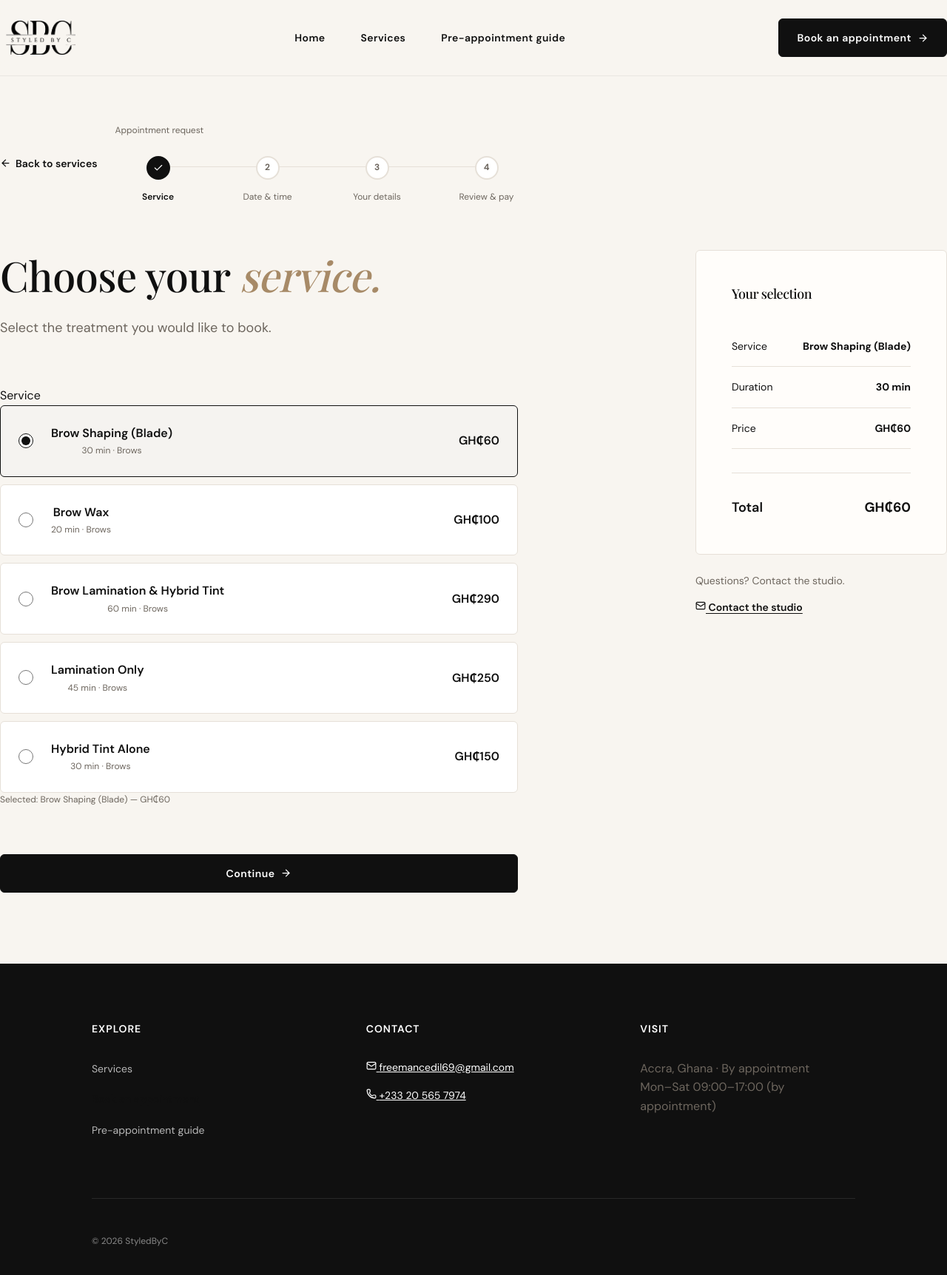
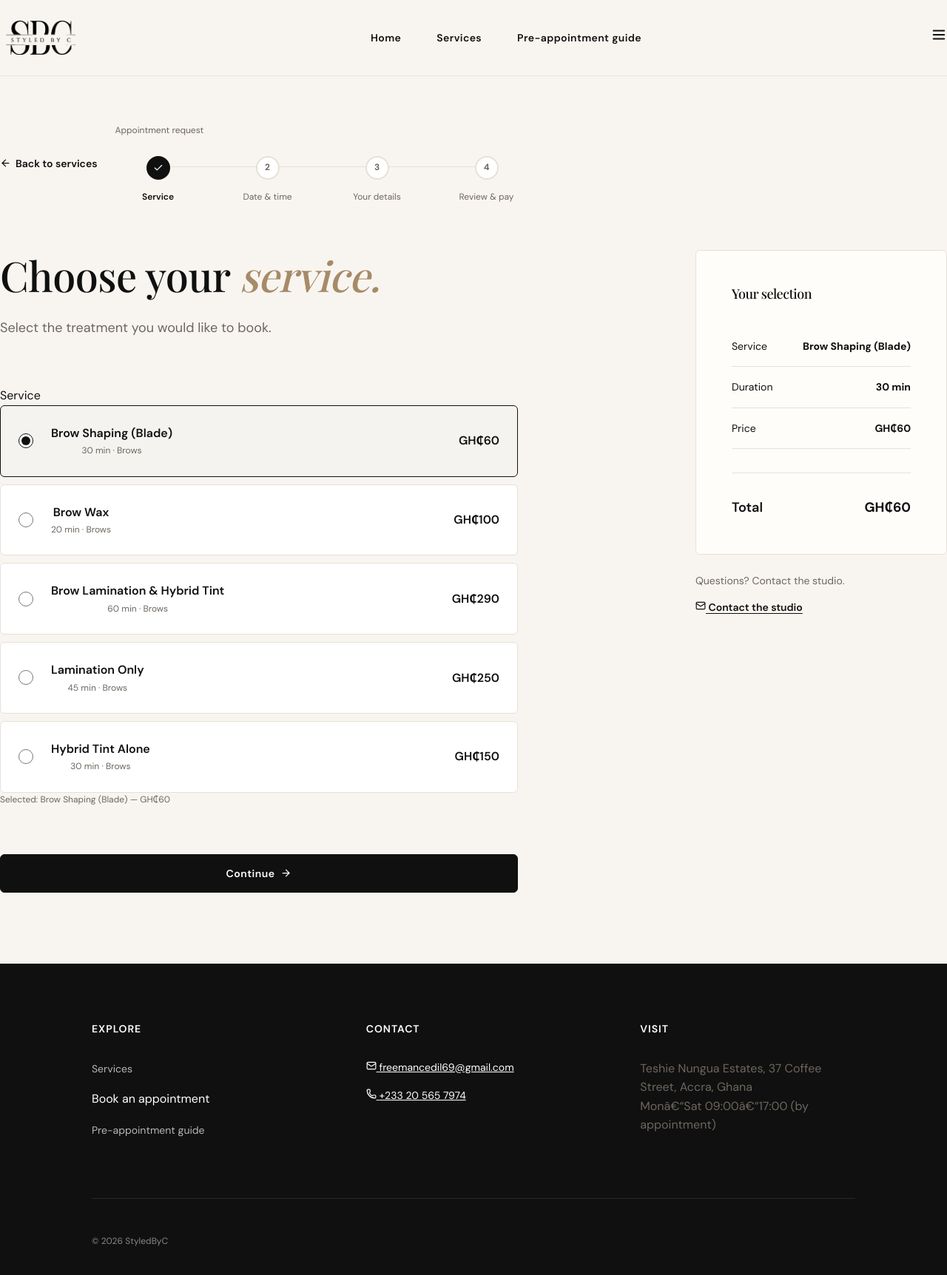
Before and after one commit to Jaytoobad/StyledByC, a React (Vite) app: page /book in a window 1280 px wide. Shown: the top 1724 px of the page at 74% size. Built offline with nearby package versions, Linux system fonts and the light colour scheme; a web font is replaced by a local one.

Commit message:
Remove duplicate book buttons from navbar, make footer book link always visible, update business location

```diff
--- a/src/components/Footer.tsx
+++ b/src/components/Footer.tsx
@@ -26,11 +26,12 @@ export function Footer() {
               </li>
                 <li>
                   <button
-                  className="btn-link"
+                    type="button"
                     onClick={(e) => {
                       e.preventDefault();
                       navigate('/book');
                     }}
+                    className="footer-link"
                   >
                     Book an appointment
                   </button>
--- a/src/components/Nav.tsx
+++ b/src/components/Nav.tsx
@@ -113,21 +113,9 @@ export function Nav() {
 
 
 
-          <div className="header-book">
-
-            <Link to="/book" className="btn btn-primary" onClick={close}>
-
-              Book an appointment <ArrowRight size={15} />
-
-            </Link>
-
-          </div>
+          <button
 
 
-
-          <button
-
-            className="header-menu-btn"
 
             aria-label={open ? 'Close navigation menu' : 'Open navigation menu'}
 
--- a/src/config.ts
+++ b/src/config.ts
@@ -14,8 +14,8 @@ export const business = {
   // until this is set to a non-empty value.
   instagramUrl: '',
   // TODO(owner): supply real working hours and location text.
-  location: 'Accra, Ghana · By appointment',
-  hours: 'Mon–Sat 09:00–17:00 (by appointment)',
+  location: 'Teshie Nungua Estates, 37 Coffee Street, Accra, Ghana',
+  hours: 'Monâ€“Sat 09:00â€“17:00 (by appointment)',
 };
 
 export type Service = {
```
Lines whose indentation alone changed are shown as unchanged.
